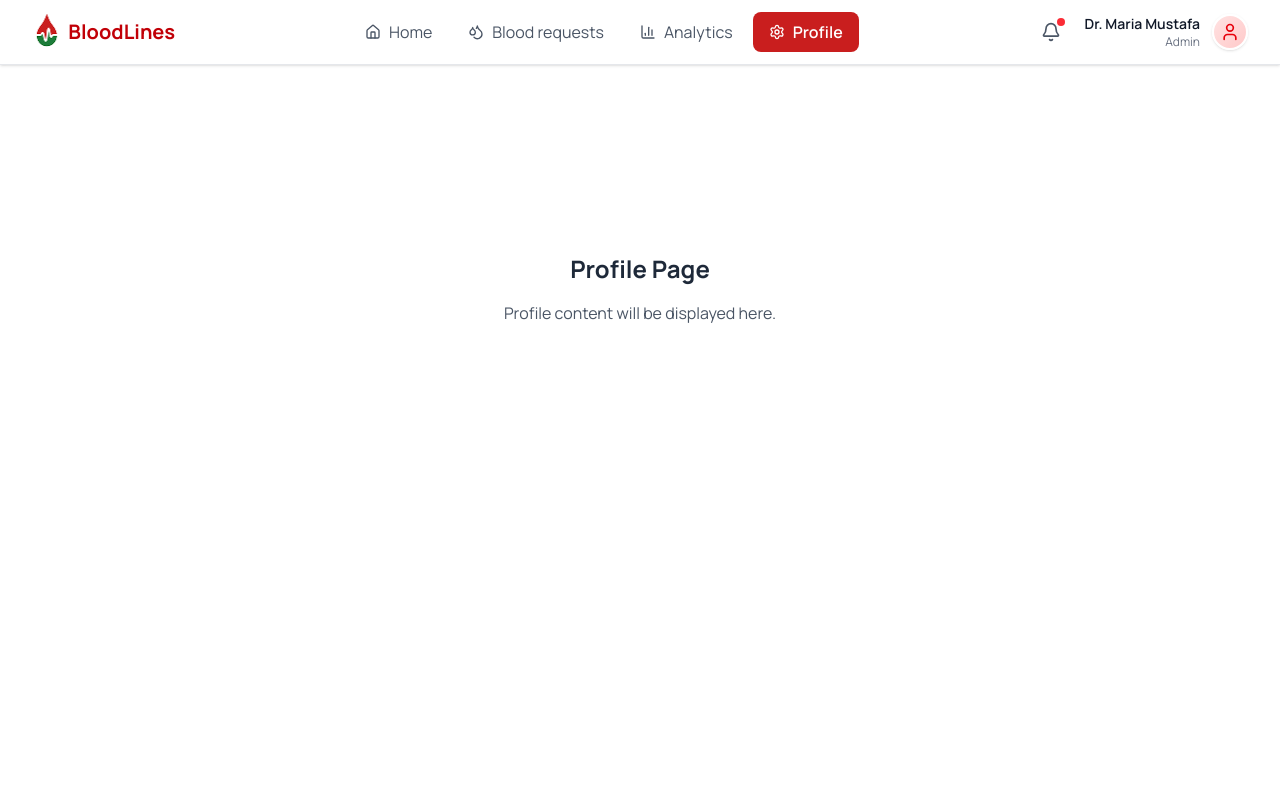
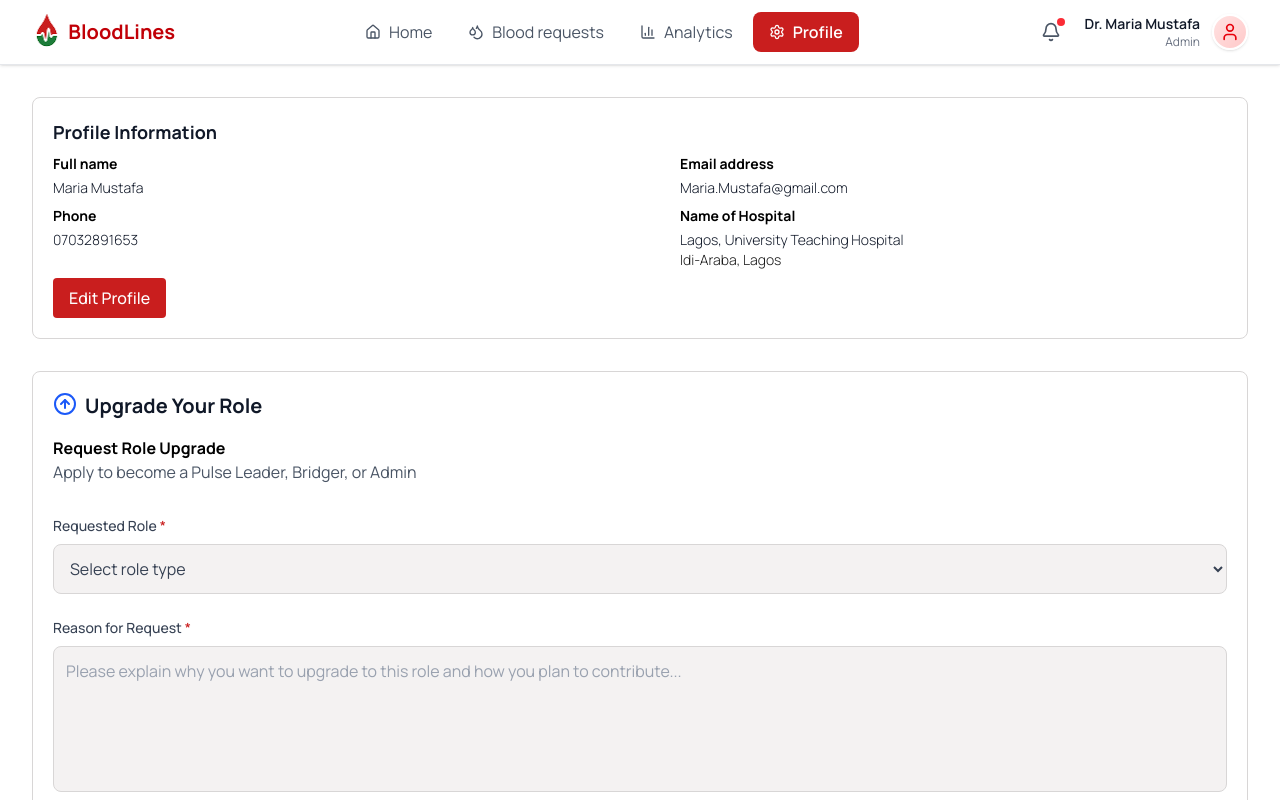
Before and after one commit to maycodin/Bloodlines-webapp, a Next.js app: page /BridgerDashboard in a window 1280 px wide. Both pictures are taken after a click on the button "Profile". Shown: the top 800 px of the page. Built offline with nearby package versions, Linux system fonts and the light colour scheme.

Commit message:
completed the bridger dashboard

```diff
--- a/app/BridgerDashboard/page.tsx
+++ b/app/BridgerDashboard/page.tsx
@@ -1,17 +1,26 @@
 "use client"
 import React, { useState } from 'react';
-import { CheckCircle, Plus, Users, Calendar, HeartPulse } from 'lucide-react';
+import { CheckCircle, Plus, Users, Calendar, HeartPulse, CircleArrowUp } from 'lucide-react';
 import BridgerNavbar from '@/components/BridgerNavbar';
 import DonationFulfillmentRate from '@/components/DonationFulfillment';
 import CriticalBloodRequestCard, { BloodRequestType } from '@/components/CriticalBloodRequestCard';
 import PriorityContactForm from '@/components/PriorityContactForm';
 import SuccessModal from '@/components/SuccessModal';
 import BloodInventoryDashboard from '@/components/BloodInventory';
+
 const Dashboard = () => {
+  // Existing state
   const [isThereActiveRequest, setIsThereActiveRequest] = useState(false);
   const [activePage, setActivePage] = useState('home');
   const [bloodRequests, setBloodRequests] = useState<BloodRequestType[]>([]);
   const [showSuccessModal, setShowSuccessModal] = useState(false);
+
+  // Profile form state - moved to top level
+  const [selectedRole, setSelectedRole] = useState('');
+  const [communityName, setCommunityName] = useState('');
+  const [facilityName, setFacilityName] = useState('');
+  const [facilityAddress, setFacilityAddress] = useState('');
+  const [reason, setReason] = useState('');
 
   const bloodInventory = [
     { type: 'O+', units: 45, status: 'good', color: '#1C7C3A' },
@@ -65,7 +74,6 @@ const Dashboard = () => {
 
   const handleEdit = (id: string | number) => {
     console.log('Edit request:', id);
-
   };
 
   // Handle page change from navbar
@@ -93,6 +101,37 @@ const Dashboard = () => {
   // Close modal
   const handleCloseModal = () => {
     setShowSuccessModal(false);
+  };
+
+  // Profile handlers - moved to top level
+  const handleRoleChange = (e: React.ChangeEvent<HTMLSelectElement>) => {
+    setSelectedRole(e.target.value);
+    // Reset additional fields when role changes
+    setCommunityName('');
+    setFacilityName('');
+    setFacilityAddress('');
+  };
+
+  const handleProfileSubmit = (e: React.FormEvent) => {
+    e.preventDefault();
+    // Handle form submission logic here
+    console.log({
+      role: selectedRole,
+      communityName: selectedRole === 'pulse-leader' ? communityName : undefined,
+      facilityName: selectedRole === 'bridger' ? facilityName : undefined,
+      facilityAddress: selectedRole === 'bridger' ? facilityAddress : undefined,
+      reason
+    });
+
+    // Reset form after submission
+    setSelectedRole('');
+    setCommunityName('');
+    setFacilityName('');
+    setFacilityAddress('');
+    setReason('');
+
+    // Show success message or modal
+    alert('Role upgrade request submitted successfully!');
   };
 
   // Render content based on active page
@@ -363,17 +402,184 @@ const Dashboard = () => {
               bloodRequests={bloodRequests}
               handleConfirm={handleConfirm}
               handleEdit={handleEdit}
-        setActivePage={setActivePage} // Optional: if you want the button to work
+              setActivePage={setActivePage}
             />
           </div>
         );
 
       case 'profile':
         return (
-          <div className="flex items-center justify-center h-96">
-            <div className="text-center">
-              <h1 className="text-2xl font-bold text-gray-800 mb-4">Profile Page</h1>
-              <p className="text-gray-600">Profile content will be displayed here.</p>
+          <div className="mx-auto">
+            <div className="bg-white rounded-lg border border-[#D8D6D6] p-5">
+              {/* Profile Content */}
+              <div className="space-y-2">
+                <h1 className="text-lg font-bold text-gray-900">Profile Information</h1>
+                <div className="flex items-start gap-20 mb-2">
+                  {/* Full Name */}
+                  <div className="w-1/2">
+                    <p className="text-sm font-bold text-black mb-1">Full name</p>
+                    <p className="text-sm font-light text-gray-900">Maria Mustafa</p>
+                  </div>
+                  {/* Email */}
+                  <div className="w-1/2">
+                    <p className="text-sm font-bold text-black mb-1">Email address</p>
+                    <p className="text-sm font-light text-gray-900">Maria.Mustafa@gmail.com</p>
+                  </div>
+                </div>
+                <div className="flex items-start gap-20 mb-2">
+                  {/* Phone */}
+                  <div className="w-1/2">
+                    <p className="text-sm font-bold text-black mb-1">Phone</p>
+                    <p className="text-sm font-light text-gray-900">07032891653</p>
+                  </div>
+                  {/* Hospital */}
+                  <div className="w-1/2">
+                    <p className="text-sm font-bold text-black mb-1">Name of Hospital</p>
+                    <p className="text-sm font-light text-gray-900">Lagos, University Teaching Hospital</p>
+                    <p className="text-sm font-light text-gray-900mt-1">Idi-Araba, Lagos</p>
+                  </div>
+                </div>
+
+                {/* Edit Button */}
+                <button className="bg-[#C91E1E] text-white font-medium px-4 py-2 rounded-sm">Edit Profile</button>
+              </div>
+            </div>
+
+            <div className="mt-8 bg-white rounded-lg border border-[#D8D6D6] p-5">
+              <div className="flex items-start gap-2 mb-4">
+                <CircleArrowUp className="w-6 h-6 text-[#1B59F8]" />
+                <h3 className="text-xl font-bold text-gray-900">Upgrade Your Role</h3>
+              </div>
+              <p className="text-black font-bold">
+                Request Role Upgrade
+              </p>
+              <p className="text-gray-600 mb-8">
+                Apply to become a Pulse Leader, Bridger, or Admin
+              </p>
+
+              <form onSubmit={handleProfileSubmit} className="space-y-6">
+                {/* Requested Role */}
+                <div>
+                  <label className="block text-sm font-medium text-gray-700 mb-2">
+                    Requested Role <span className="text-[#C91E1E]">*</span>
+                  </label>
+                  <select
+                    value={selectedRole}
+                    onChange={handleRoleChange}
+                    className="w-full bg-[#F4F2F2] p-3 border border-[#D8D6D6] rounded-lg focus:outline-none focus:ring-2 focus:ring-[#C91E1E] focus:border-transparent text-gray-700"
+                    required
+                  >
+                    <option value="" disabled>Select role type</option>
+                    <option value="pulse-leader">Pulse Leader</option>
+                    <option value="bridger">Bridger (Hospital Staff)</option>
+                    <option value="admin">Admin</option>
+                  </select>
+                </div>
+
+                {/* Conditional Fields for Pulse Leader */}
+                {selectedRole === 'pulse-leader' && (
+                  <div>
+                    <label className="block text-sm font-medium text-gray-700 mb-2">
+                      Community Name <span className="text-[#C91E1E]">*</span>
+                    </label>
+                    <input
+                      type="text"
+                      value={communityName}
+                      onChange={(e) => setCommunityName(e.target.value)}
+                      placeholder="Enter your community's name"
+                      className="w-full bg-[#F4F2F2] p-3 border border-[#D8D6D6] rounded-lg focus:outline-none focus:ring-2 focus:ring-[#C91E1E] focus:border-transparent text-gray-700 placeholder-gray-400"
+                      required={selectedRole === 'pulse-leader'}
+                    />
+                  </div>
+                )}
+
+                {/* Conditional Fields for Bridger (Hospital Staff) */}
+                {selectedRole === 'bridger' && (
+                  <>
+                    <div>
+                      <label className="block text-sm font-medium text-gray-700 mb-2">
+                        Facility Name <span className="text-[#C91E1E]">*</span>
+                      </label>
+                      <input
+                        type="text"
+                        value={facilityName}
+                        onChange={(e) => setFacilityName(e.target.value)}
+                        placeholder="Enter Hospital/clinic name"
+                        className="w-full bg-[#F4F2F2] p-3 border border-[#D8D6D6] rounded-lg focus:outline-none focus:ring-2 focus:ring-[#C91E1E] focus:border-transparent text-gray-700 placeholder-gray-400"
+                        required={selectedRole === 'bridger'}
+                      />
+                    </div>
+                    <div>
+                      <label className="block text-sm font-medium text-gray-700 mb-2">
+                        Facility Address <span className="text-[#C91E1E]">*</span>
+                      </label>
+                      <input
+                        type="text"
+                        value={facilityAddress}
+                        onChange={(e) => setFacilityAddress(e.target.value)}
+                        placeholder="Enter facility address"
+                        className="w-full bg-[#F4F2F2] p-3 border border-[#D8D6D6] rounded-lg focus:outline-none focus:ring-2 focus:ring-[#C91E1E] focus:border-transparent text-gray-700 placeholder-gray-400"
+                        required={selectedRole === 'bridger'}
+                      />
+                    </div>
+                  </>
+                )}
+
+                {/* Reason for Request */}
+                <div>
+                  <label className="block text-sm font-medium text-gray-700 mb-2">
+                    Reason for Request <span className="text-[#C91E1E]">*</span>
+                  </label>
+                  <textarea
+                    rows={5}
+                    value={reason}
+                    onChange={(e) => setReason(e.target.value)}
+                    className="w-full p-3 bg-[#F4F2F2] border border-[#D8D6D6] rounded-lg focus:outline-none focus:ring-2 focus:ring-[#C91E1E] focus:border-transparent text-gray-700 placeholder-gray-400 resize-none"
+                    placeholder="Please explain why you want to upgrade to this role and how you plan to contribute..."
+                    required
+                  />
+                </div>
+
+                {/* Info Message */}
+                <div className="flex items-start gap-3 p-4 bg-blue-50 rounded-lg">
+                  <span className="text-blue-500 text-lg">🔑</span>
+                  <p className="text-sm text-blue-700">
+                    Role upgrade requests are reviewed by administrators. You will receive a notification once your request is processed.
+                  </p>
+                </div>
+
+                {/* Submit Button */}
+                <div className="flex justify-end">
+                  <button
+                    type="submit"
+                    className="px-8 py-3 bg-[#C91E1E] text-white font-semibold rounded-lg hover:bg-red-700 transition-colors"
+                  >
+                    Submit Request
+                  </button>
+                </div>
+              </form>
+            </div>
+
+            <div className="mt-4 bg-white rounded-lg border border-[#D8D6D6] p-5">
+              <div className="font-bold">Notification Preferences</div>
+                <div className="flex items-center justify-between mt-3 mb-3">
+                  <div className="space-y-1">
+                    <h1 className="font-semibold">Emmergency Alerts</h1>
+                    <span className="font-light">Critical Blood requests in your area</span>
+                  </div>
+                  <button className="border border-[#000000] rounded-lg py-2 px-4">
+                    Configure
+                  </button>
+                </div>
+                <div className="flex items-center justify-between mt-3 mb-3">
+                  <div className="space-y-1">
+                    <h1 className="font-semibold">Donation Reminders</h1>
+                    <span className="font-light">When you're eligible to donate again</span>
+                  </div>
+                  <button className="border border-[#000000] rounded-lg py-2 px-4">
+                    Configure
+                  </button>
+                </div>
             </div>
           </div>
         );
```
Lines whose indentation alone changed are shown as unchanged.
